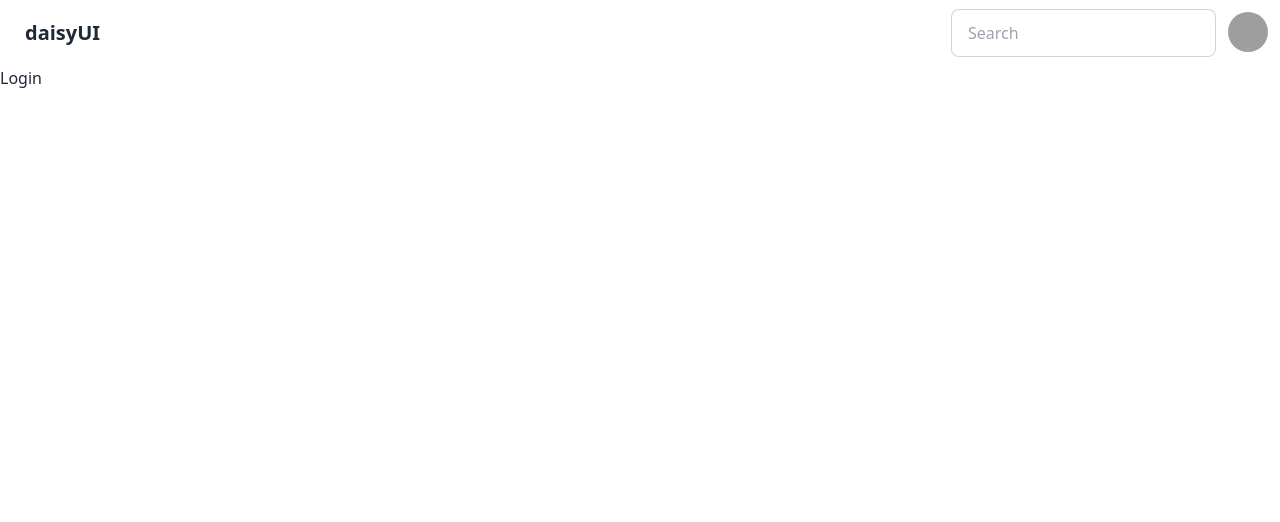
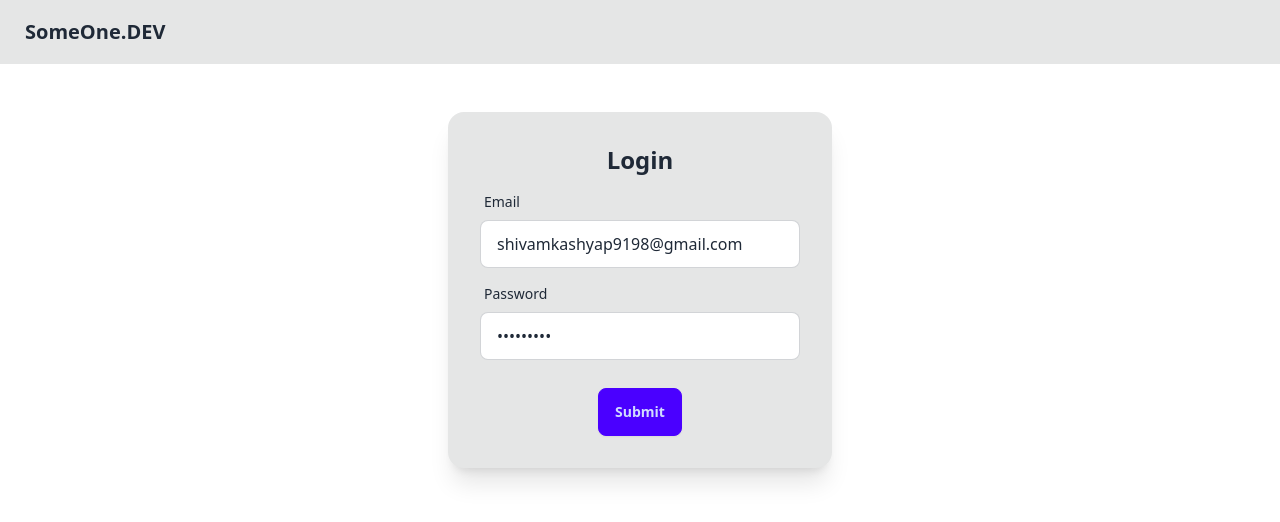
Before and after one commit to shivam9198/SomeOne.dev-frontend, a React (Vite) app: page /login in a window 1280 px wide. Shown: the top 522 px of the page. Built offline with nearby package versions, Linux system fonts and the light colour scheme; grey boxes are pictures that could not be loaded.

Commit message:
setup Redux

```diff
--- a/package.json
+++ b/package.json
@@ -10,8 +10,11 @@
     "preview": "vite preview"
   },
   "dependencies": {
+    "@reduxjs/toolkit": "^2.5.1",
+    "axios": "^1.7.9",
     "react": "^18.3.1",
     "react-dom": "^18.3.1",
+    "react-redux": "^9.2.0",
     "react-router-dom": "^7.1.3"
   },
   "devDependencies": {
--- a/src/App.jsx
+++ b/src/App.jsx
@@ -3,17 +3,23 @@ import Body from './components/Body'
 import { BrowserRouter, Route, Routes } from 'react-router-dom'
 import Profile from './components/Profile'
 import Login from './components/Login'
+import { Provider } from 'react-redux'
+import appStore from './utils/AppStore'
+import Feed from './components/Feed'
 
 function App() {
   return (
+    <Provider store = {appStore}>
     <BrowserRouter basename='/'>
     <Routes>
       <Route path="/" element={<Body />}>  {/*this route is the parent route which is body*/}
+      <Route path = "/" element = {<Feed/>}/>        {/*this route is the child route */}
       <Route path ='/login' element={<Login/>}/>        {/*this route is the child route */}
       <Route path ='/profile' element={<Profile/>}/>      {/*this route is the child route */}
       </Route>
     </Routes>
     </BrowserRouter>
+    </Provider>
 
   )
 }
--- /dev/null
+++ b/src/components/Feed.jsx
@@ -0,0 +1,9 @@
+import React from 'react'
+
+function Feed() {
+  return (
+    <div>Feed</div>
+  )
+}
+
+export default Feed
--- a/src/components/Login.jsx
+++ b/src/components/Login.jsx
@@ -1,8 +1,65 @@
 import React from 'react'
+import { useState } from 'react';
+import axios from 'axios';
+import { useDispatch } from 'react-redux';
+import { addUser } from '../utils/UserSlice';
+import { useNavigate } from 'react-router-dom';
+import baseUrl from '../utils/BaseUrl';
 
 function Login() {
+const dispatch =   useDispatch();
+const navigate = useNavigate();
+const [email, setemail] = useState("shivamkashyap9198@gmail.com");
+const [password, setpassword] = useState("Alex@9198");
+
+
+const handleSubmit = async()=>{
+    try {
+    const res = await axios.post(baseUrl+'/login',{
+      email,password},
+  {withCredentials:true},
+);
+ dispatch(addUser(res.data));
+ console.log(res.data);
+ return navigate("/");
+
+
+  }
+
+   catch (error) {
+    console.log(error);
+  }
+}
+
+
+
+
+
   return (
-    <div>Login</div>
+    <div className='flex justify-center my-12'>
+      <div className="card bg-base-300 w-96 shadow-xl">
+    <div className="card-body">
+      <h2 className="card-title text-2xl flex justify-center">Login</h2>
+      <label className="form-control w-full max-w-xs">
+  <div className="label ">
+    <span className="label-text">Email</span>
+  </div>
+  <input type="text"
+  value={email} onChange={(e)=>setemail(e.target.value)}
+  placeholder="Type here" className="input input-bordered w-full max-w-xs" />
+  <div className="label mt-2">
+    <span className="label-text">Password </span>
+  </div>
+  <input type="password"
+  value={password} onChange={(e)=>setpassword(e.target.value)}
+  placeholder="Type here" className="input input-bordered w-full max-w-xs" />
+</label>
+      <div className="card-actions justify-end flex justify-center mt-5">
+        <button className="btn btn-primary" onClick={handleSubmit}>Submit</button>
+      </div>
+    </div>
+  </div>
+  </div>
   )
 }
 
--- a/src/components/Navbar.jsx
+++ b/src/components/Navbar.jsx
@@ -1,21 +1,29 @@
 import React from 'react'
+import { useSelector } from 'react-redux';
+
 
 function Navbar() {
+const user = useSelector((store)=>store.user);
+console.log(user);
+
+
   return (
-    <div className="navbar bg-base-100">
+    <div className="navbar bg-base-300 mb-5">
     <div className="flex-1">
-      <a className="btn btn-ghost text-xl">daisyUI</a>
+      <a className="btn btn-ghost text-xl">SomeOne.DEV</a>
     </div>
-    <div className="flex-none gap-2">
-      <div className="form-control">
-        <input type="text" placeholder="Search" className="input input-bordered w-24 md:w-auto" />
-      </div>
-      <div className="dropdown dropdown-end">
+    {user && (
+      <div className="flex-none gap-2"> welcome {user.firstName}
+      <div className="dropdown dropdown-end mx-5 ">
         <div tabIndex={0} role="button" className="btn btn-ghost btn-circle avatar">
-          <div className="w-10 rounded-full">
+
+         <div className="w-10 rounded-full">
+           <div className="form-control"></div>
+
             <img
-              alt="Tailwind CSS Navbar component"
-              src="https://img.daisyui.com/images/stock/photo-1534528741775-53994a69daeb.webp" />
+              alt= "profile"
+              src={user.profilePic
+                } />
           </div>
         </div>
         <ul
@@ -31,7 +39,7 @@ function Navbar() {
           <li><a>Logout</a></li>
         </ul>
       </div>
-    </div>
+    </div>)}
   </div>
   )
 }
--- /dev/null
+++ b/src/utils/AppStore.js
@@ -0,0 +1,11 @@
+import { configureStore } from "@reduxjs/toolkit";
+import userReducer from "./UserSlice";
+
+
+const appStore = configureStore({
+    reducer : {
+               user :  userReducer,
+    }
+});
+
+export default appStore;
--- /dev/null
+++ b/src/utils/BaseUrl.js
@@ -0,0 +1,3 @@
+const baseUrl = "http://localhost:777"
+
+export default baseUrl;
--- /dev/null
+++ b/src/utils/UserSlice.js
@@ -0,0 +1,13 @@
+import { createSlice } from "@reduxjs/toolkit";
+
+const userSlice = createSlice({
+    name :"user",
+    initialState : null,
+    reducers : {
+        addUser : (state,action)=>{
+            return action.payload;
+        }
+    }
+})
+export const{addUser} = userSlice.actions;
+export default userSlice.reducer
```
Also changed, not shown: 1 other file (tests, documents, lock files or other folders).
